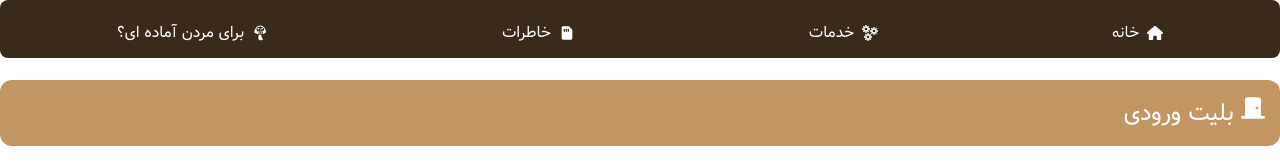
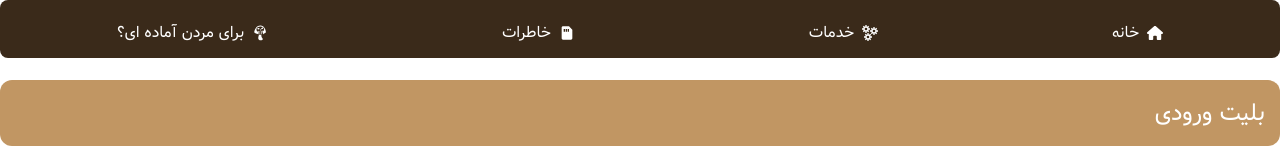
Before and after one commit to medicalalireza/check, a React (Vite) app: page /check/project/preparation in a window 1280 px wide. Shown: the top 166 px of the page. Built offline with nearby package versions, Linux system fonts and the light colour scheme.

Commit message:
fixing...

```diff
--- a/src/pages/Project/Preview.tsx
+++ b/src/pages/Project/Preview.tsx
@@ -2,15 +2,11 @@ import React from "react";
 import "./Podcast.css";
 import { Link } from "react-router-dom";
 import Marshal from "../../images/3.jpg";
-import Lily from "../../images/4.jpg";
-import { FaDoorClosed } from "react-icons/fa6";
 const Preview = () => {
   return (
     <div>
       <div className="preparation">
-        <h2 className="ticket">
-          <FaDoorClosed /> بلیت ورودی
-        </h2>
+        <h2 className="ticket">بلیت ورودی</h2>
         <div className="game">
           <mark className="opacity">
             به علت ولادت امام علی ورودی <b> {}صلواتی</b> می باشد
```
